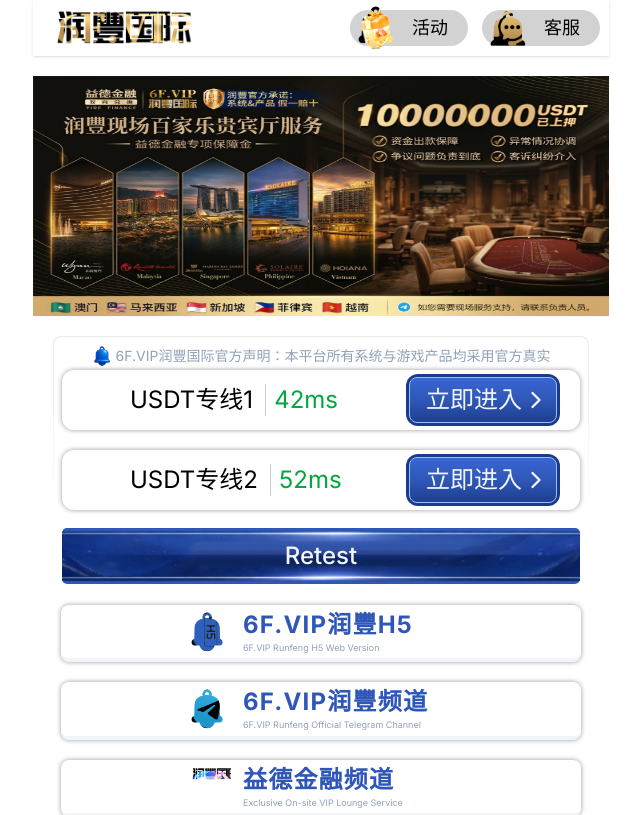
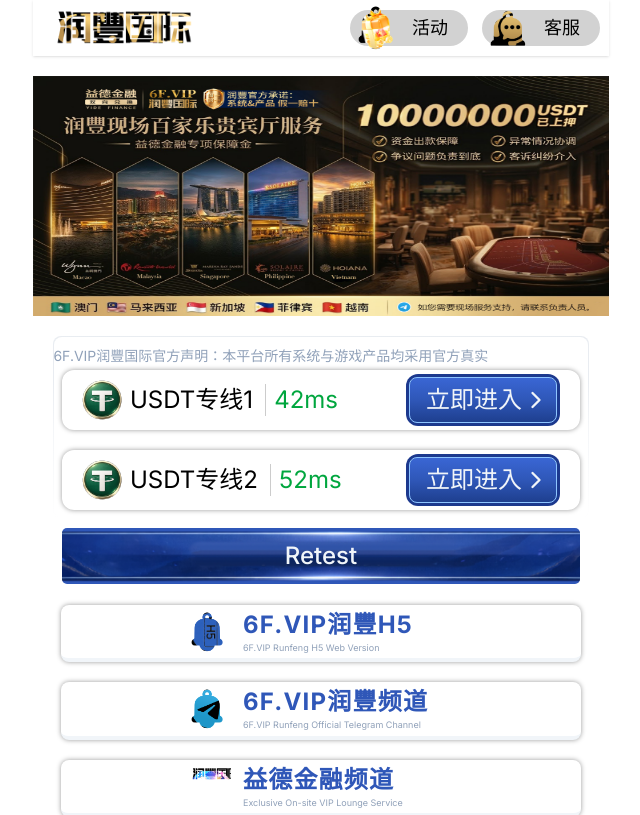
Before and after one commit to APST-OPC/a5-com-v2, a React (Vite) app: page / in a window 1280 px wide. Shown: the top 815 px of the page, without its empty margins (319-959 px from the left). Built offline with nearby package versions, Linux system fonts and the light colour scheme.

Commit message:
update: zsemi-finalized design 2

```diff
--- a/src/index.css
+++ b/src/index.css
@@ -23,6 +23,9 @@
 
     --animate-marquee: marquee 10s linear infinite;
 
+    --shadow-uniform: 0 0 5px rgba(0, 0, 0, 0.40);
+}
+
 @keyframes marquee {
     from {
         transform: translateX(100%);
@@ -33,7 +36,8 @@
     }
 }
 
-    --shadow-uniform: 0 0 5px rgba(0, 0, 0, 0.40);
+.marquee {
+    animation: marquee 10s linear infinite;
 }
 
 body {
--- a/src/page/landing/Landing.tsx
+++ b/src/page/landing/Landing.tsx
@@ -90,7 +90,7 @@
   const renderTopLinks = () => {
     return (
       <div className="bg-white space-y-1 p-2 rounded-lg">
-        <p className="tex-sm text-slate-400 text-nowrap flex gap-1 items-center justify-center">
+        <p className="tex-sm text-slate-400 text-nowrap flex gap-1 items-center justify-center animate-marquee">
           <span>
             <SvgIcons name="ic_svg_bell" className="size-5" />
           </span>
```
Also changed, not shown: public/svg/ic_svg_token.svg (added). Lines whose indentation alone changed are shown as unchanged.
